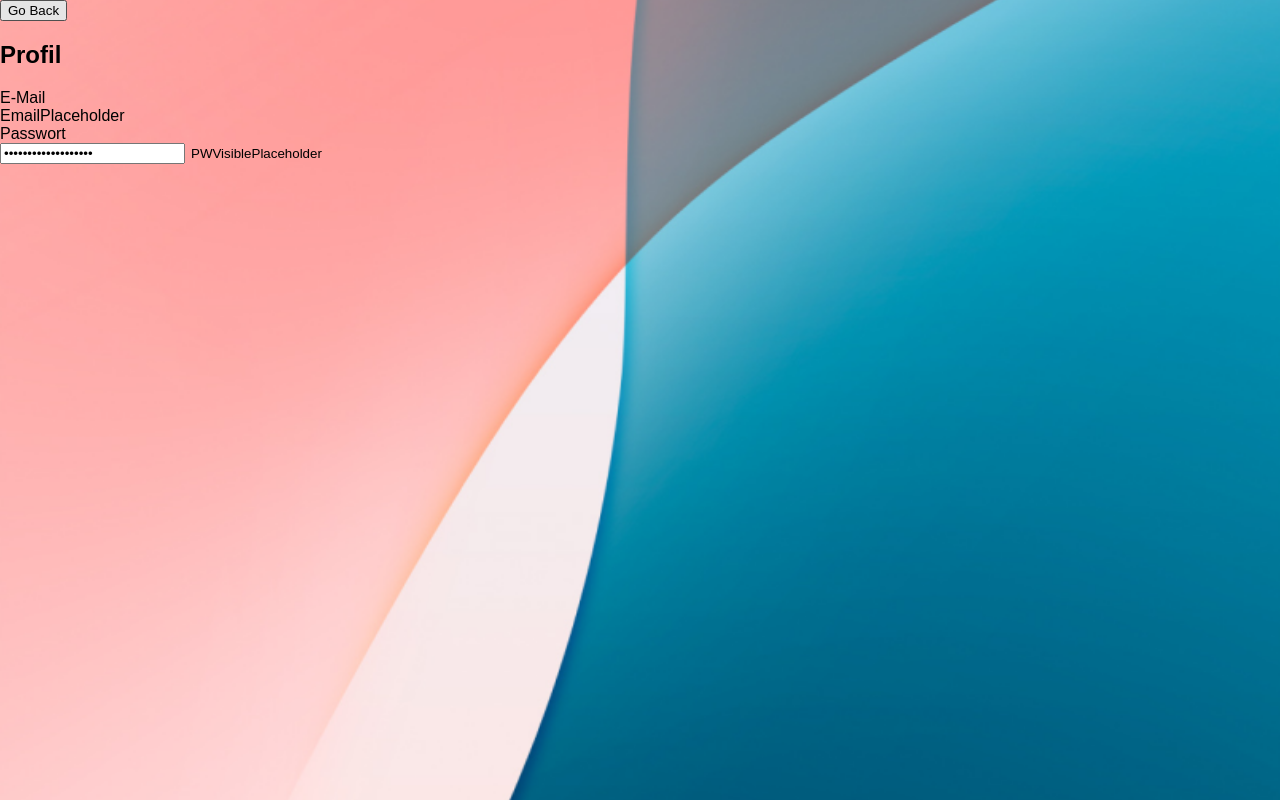
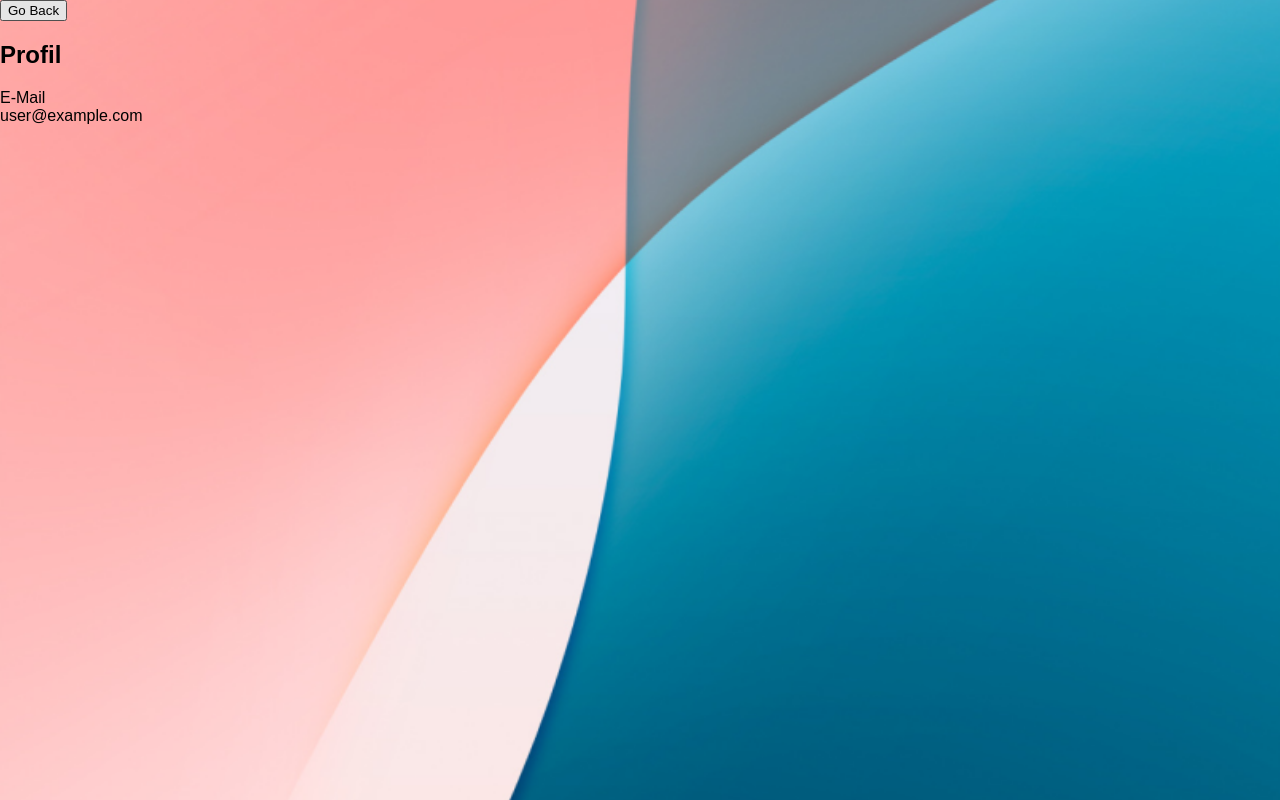
Before and after one commit to bwz-imst23a/Project-M248-KZ-LM, a Next.js app in the folder trails-app/: page /profile in a window 1280 px wide. Built offline with nearby package versions, Linux system fonts and the light colour scheme; no server answers; sample sign-in values are in the browser's storage.

Commit message:
Change the profile page to show the email of the logged in user

```diff
--- a/trails-app/app/profile/page.tsx
+++ b/trails-app/app/profile/page.tsx
@@ -1,11 +1,20 @@
-"use client";
+'use client';
+
 import { useRouter } from "next/navigation";
-import React, { useState } from "react";
+import React, { useState, useEffect } from "react";
 import AuthGuard from "../components/AuthGuard";
+import { auth } from "../lib/firebaseConfig";
 
-function profile() {
-  const [showPassword, setShowPassword] = useState(false);
+function Profile() {
+  const [email, setEmail] = useState<string | null>(null);
   const { back } = useRouter();
+
+  useEffect(() => {
+    const user = auth.currentUser;
+    if (user) {
+      setEmail(user.email);
+    }
+  }, []);
 
   return (
     <AuthGuard>
@@ -15,25 +24,7 @@ function profile() {
           <h2>Profil</h2>
           <div>
             <label>E-Mail</label>
-        <div>EmailPlaceholder</div>
-      </div>
-      <div>
-        <label>Passwort</label>
-        <div>
-          <input
-            type={showPassword ? "text" : "password"}
-            value="passwordPlaceholder"
-            readOnly
-          />
-          <button
-            type="button"
-            onClick={() => setShowPassword((v) => !v)}
-            aria-label={showPassword ? "Passwort verbergen" : "Passwort anzeigen"}
-            style={{ background: "none", border: "none", cursor: "pointer" }}
-          >
-            <span role="img" aria-label="Auge">{showPassword ? "PWNotVisiblePlaceholder" : "PWVisiblePlaceholder"}</span>
-          </button>
-        </div>
+            <div>{email ? email : "Nicht angemeldet"}</div>
           </div>
         </div>
       </>
@@ -41,4 +32,4 @@ function profile() {
   );
 }
 
-export default profile;
+export default Profile;
```
Lines whose indentation alone changed are shown as unchanged.
